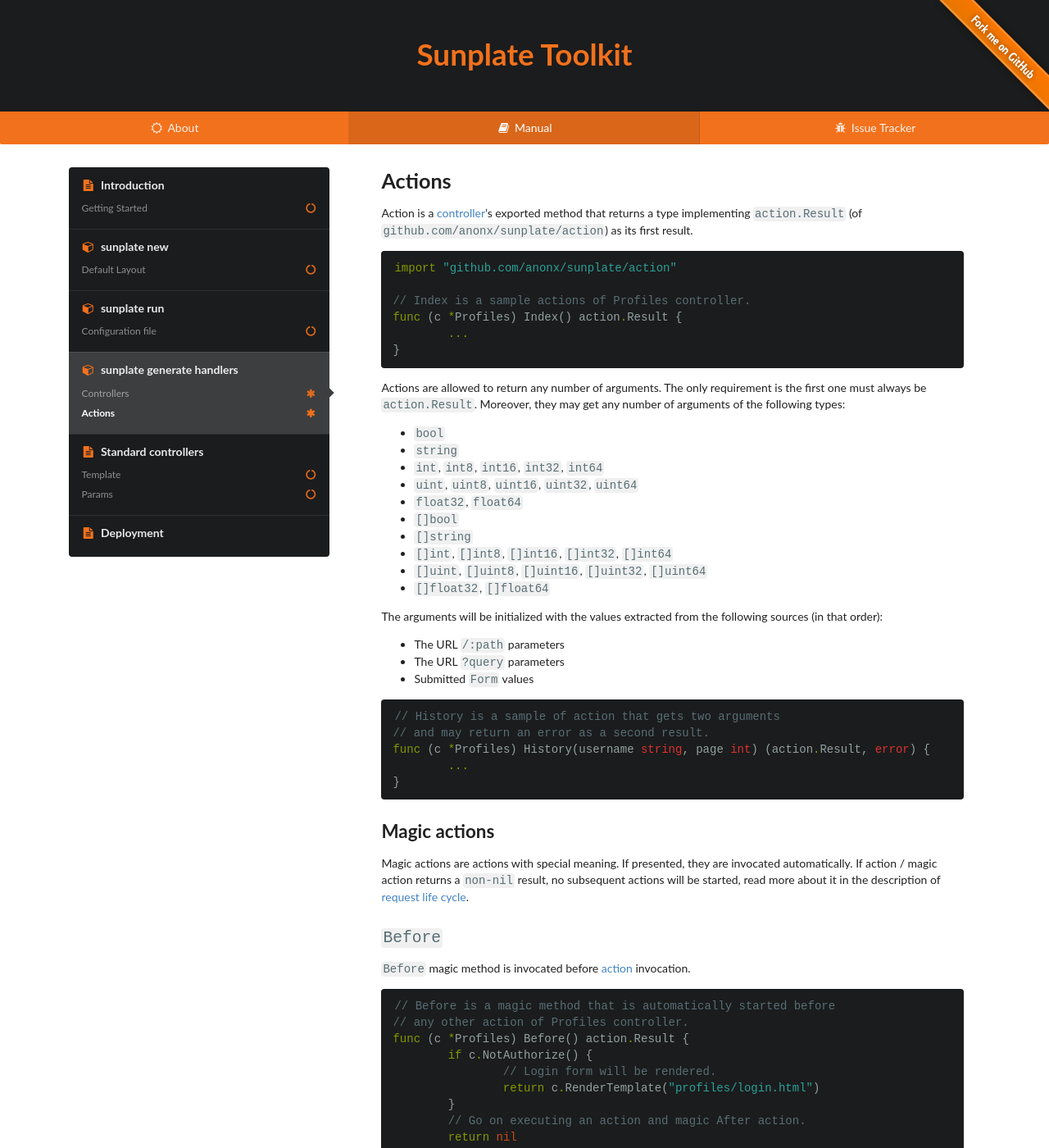
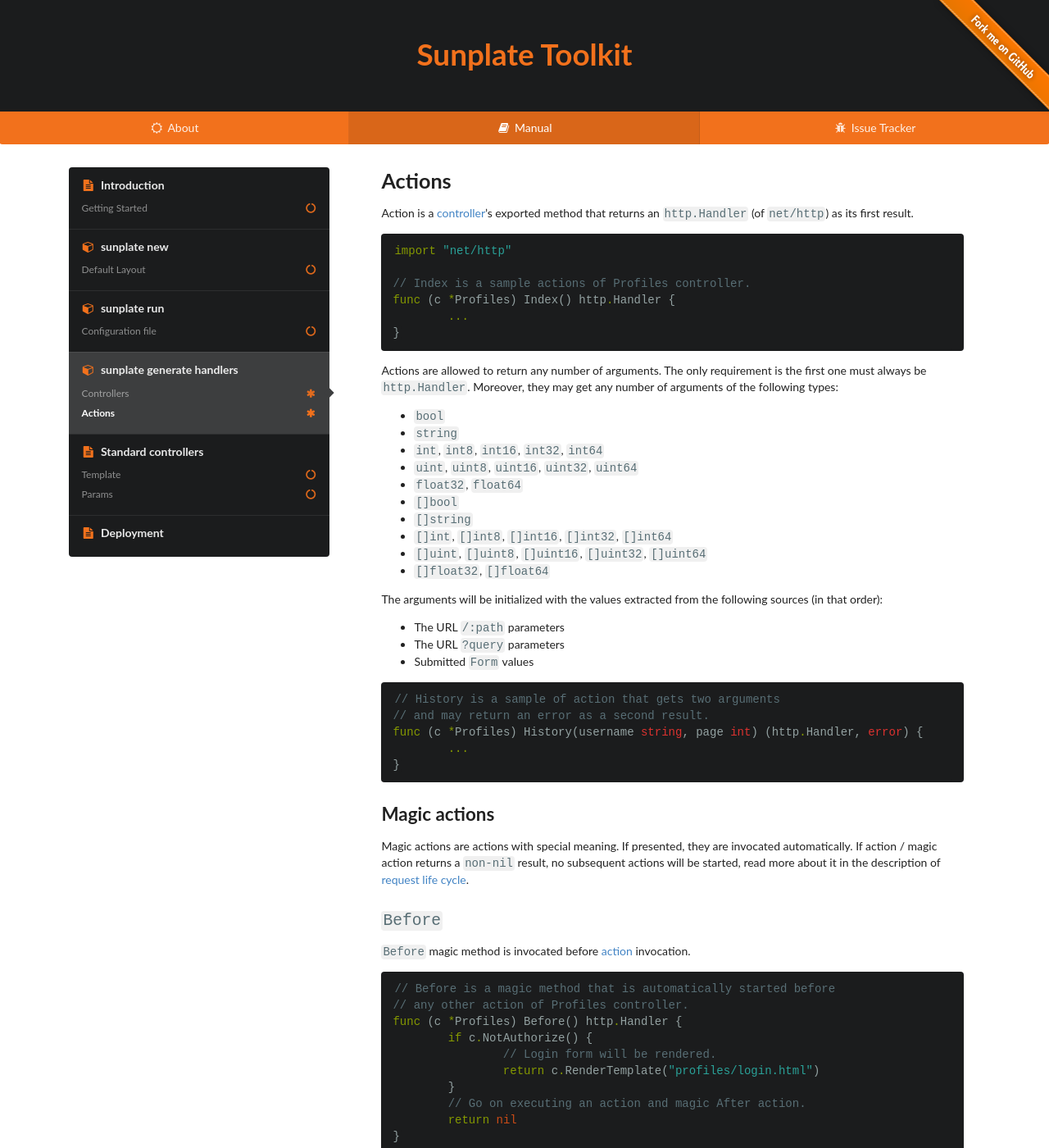
Before and after one commit to goaltools/goaltools.github.io, a Jekyll site: the page built from manual/handlers/actions.md, in a window 1280 px wide and 1400 px high. Shown: the whole window at 82% size. Built offline with Jekyll 4.4.1, drawn with Linux system fonts in a browser that asks for light colours; Markdown is read by kramdown in place of the engine named in the settings.

Commit message:
Updated returned results of actions

````diff
--- a/manual/handlers/actions.md
+++ b/manual/handlers/actions.md
@@ -7,20 +7,20 @@
     name: Everything about controllers
     url: /manual/handlers/controllers.html
 ---
-Action is a [controller](controllers.html)'s exported method that returns a type implementing
-`action.Result` (of `github.com/anonx/sunplate/action`) as its first result.
+Action is a [controller](controllers.html)'s exported method that returns an
+`http.Handler` (of `net/http`) as its first result.
 
 ```go
-import "github.com/anonx/sunplate/action"
+import "net/http"
 
 // Index is a sample actions of Profiles controller.
-func (c *Profiles) Index() action.Result {
+func (c *Profiles) Index() http.Handler {
 	...
 }
 ```
 
 Actions are allowed to return any number of arguments. The only requirement is the first
-one must always be `action.Result`.
+one must always be `http.Handler`.
 Moreover, they may get any number of arguments of the following types:
 
 * `bool`
@@ -43,7 +43,7 @@
 ```go
 // History is a sample of action that gets two arguments
 // and may return an error as a second result.
-func (c *Profiles) History(username string, page int) (action.Result, error) {
+func (c *Profiles) History(username string, page int) (http.Handler, error) {
 	...
 }
 ```
@@ -59,7 +59,7 @@
 ```go
 // Before is a magic method that is automatically started before
 // any other action of Profiles controller.
-func (c *Profiles) Before() action.Result {
+func (c *Profiles) Before() http.Handler {
 	if c.NotAuthorize() {
 		// Login form will be rendered.
 		return c.RenderTemplate("profiles/login.html")
````
Also changed, not shown: manual/handlers/controllers.md (+1 -1 lines), manual/handlers/index.md (+1 -1 lines).
